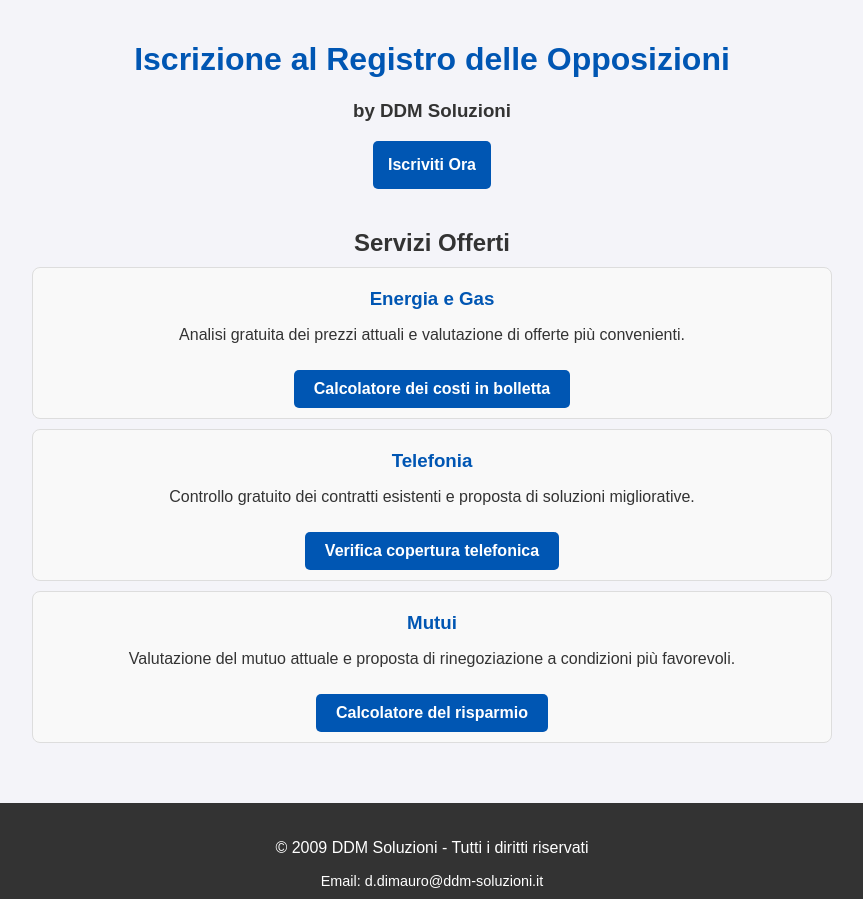
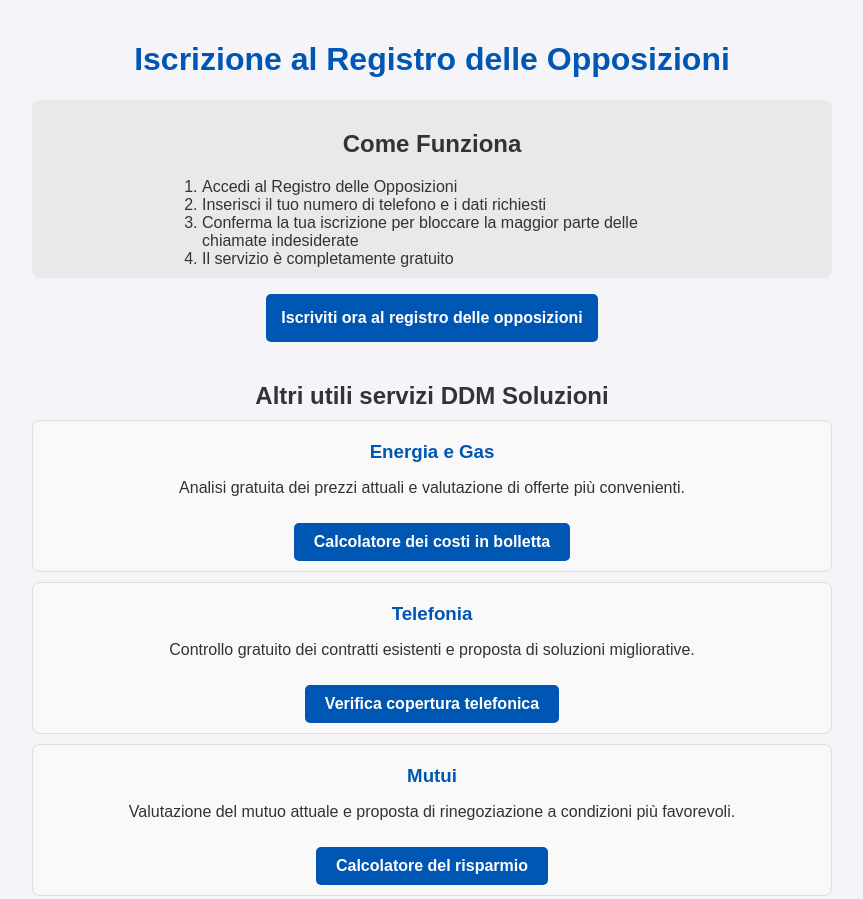
Before and after one commit to Dandim80/RPO-e-servizi, a plain HTML site: page index.html in a window 1280 px wide. Shown: the top 899 px of the page, without its empty margins (208-1071 px from the left). Drawn offline with Linux system fonts and the light colour scheme.

Commit message:
Update index.html

```diff
--- a/index.html
+++ b/index.html
@@ -70,6 +70,21 @@
         .service-button:hover {
             background-color: #00408a;
         }
+        .how-it-works {
+            text-align: center;
+            margin-top: 20px;
+            padding: 10px;
+            background-color: #e9e9e9;
+            border-radius: 8px;
+        }
+        .how-it-works h2 {
+            color: #333;
+        }
+        .how-it-works ol {
+            text-align: left;
+            max-width: 500px;
+            margin: 0 auto;
+        }
         footer {
             text-align: center;
             padding: 20px;
@@ -88,12 +103,23 @@
 <div class="container">
     <header>
         <h1>Iscrizione al Registro delle Opposizioni</h1>
-        <h3>by DDM Soluzioni</h3>
-        <a class="cta-button" href="https://cittadino.registrodelleopposizioni.it/iscrizione/passo1/" target="_blank">Iscriviti Ora</a>
+
+
+        <section class="how-it-works">
+            <h2>Come Funziona</h2>
+            <ol>
+                <li>Accedi al Registro delle Opposizioni</li>
+                <li>Inserisci il tuo numero di telefono e i dati richiesti</li>
+                <li>Conferma la tua iscrizione per bloccare la maggior parte delle chiamate indesiderate</li>
+                <li>Il servizio è completamente gratuito</li>
+            </ol>
+        </section><p>
+
+        <a class="cta-button" href="https://cittadino.registrodelleopposizioni.it/iscrizione/passo1/" target="_blank">Iscriviti ora al registro delle opposizioni</a>
     </header>
 
     <section class="services">
-        <h2>Servizi Offerti</h2>
+        <h2>Altri utili servizi DDM Soluzioni</h2>
 
         <div class="service-item">
             <h3>Energia e Gas</h3>
```
